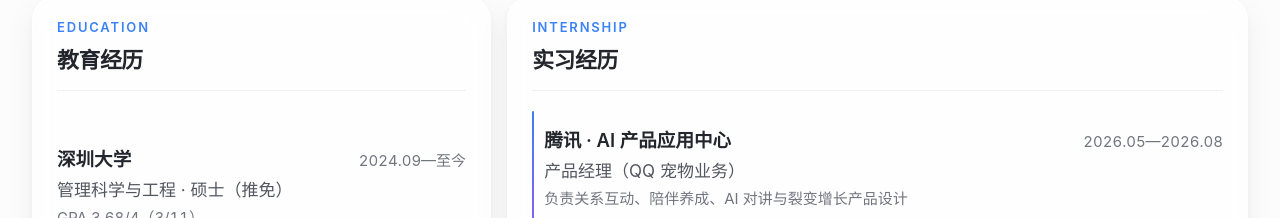
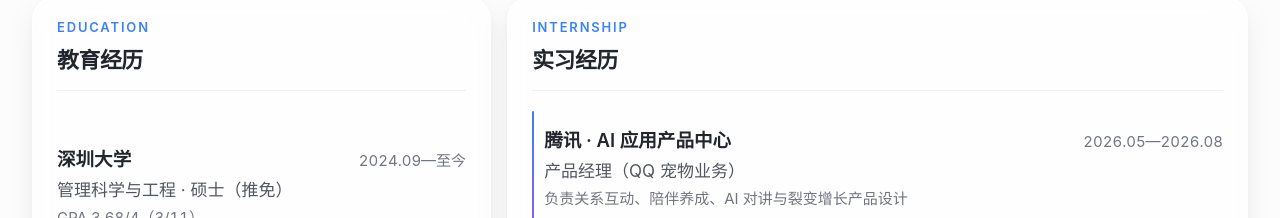
Before and after one commit to kajun2002/portfolio-site, a React (Vite) app: page /#about in a window 1280 px wide. Shown: the part 940-1158 px from the top of the page. Built offline with nearby package versions, Linux system fonts and the light colour scheme.

Commit message:
Org name: AI 产品应用中心 -> AI 应用产品中心

```diff
--- a/app/page.tsx
+++ b/app/page.tsx
@@ -206,7 +206,7 @@ export default function Home() {
             <div className="panel-heading"><span className="t-overline">Internship</span><h2 className="t-title-2">实习经历</h2></div>
             <div className="resume-entries internship-entries">
               <article className="featured-entry">
-                <div className="entry-top"><h3 className="t-title-3">腾讯 · AI 产品应用中心</h3><time className="t-caption tnum">2026.05—2026.08</time></div>
+                <div className="entry-top"><h3 className="t-title-3">腾讯 · AI 应用产品中心</h3><time className="t-caption tnum">2026.05—2026.08</time></div>
                 <p className="t-body-sm">产品经理（QQ 宠物业务）</p>
                 <small className="t-caption">负责关系互动、陪伴养成、AI 对讲与裂变增长产品设计</small>
               </article>
```
